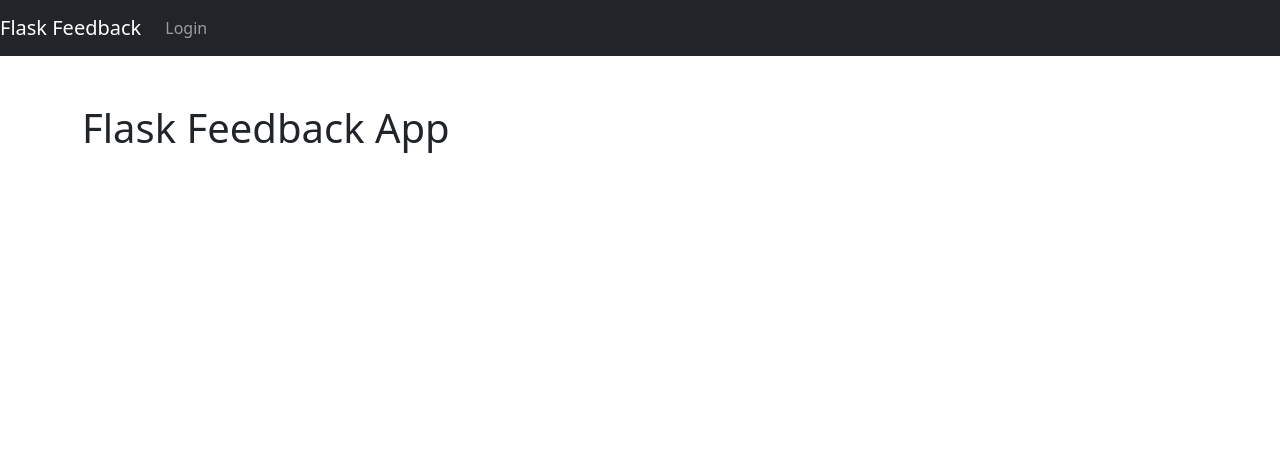
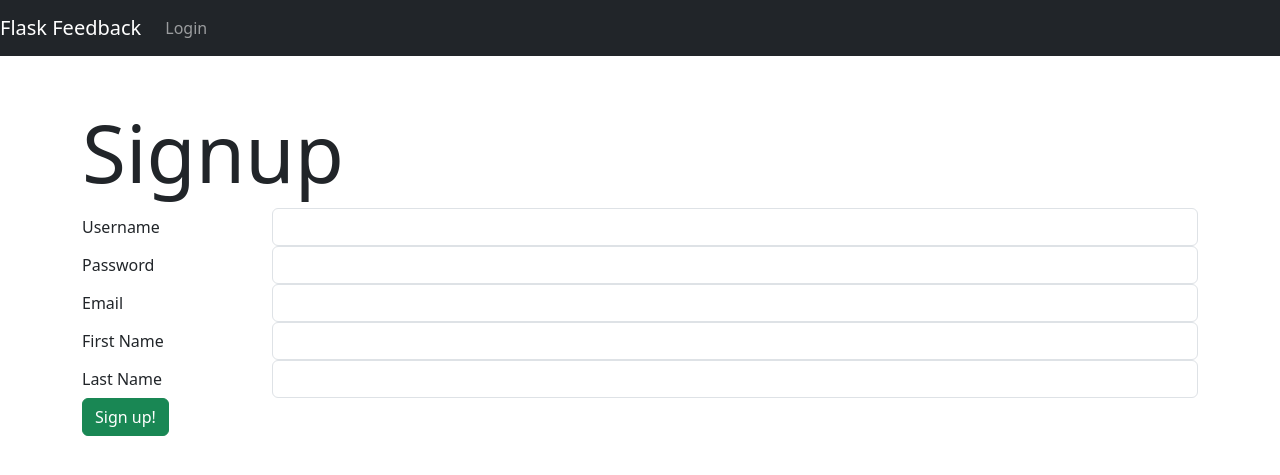
Before and after one commit to dauntlyss/flask-feedback, a Flask app: template templates/users/register.html in a window 1280 px wide. Shown: the top 475 px of the page. Run offline with Flask 2, Linux system fonts and the light colour scheme; the template is opened without the code that fills it: values that come from a table or form of the project are taken from there, others are empty; some libraries are stand-ins or nearby versions.

Commit message:
created registration form and route

```diff
--- a/app.py
+++ b/app.py
@@ -1,7 +1,7 @@
 from flask import Flask, render_template, redirect, session, get_flashed_messages
 from flask_debugtoolbar import DebugToolbarExtension
 from models import User, connect_db, db
-# from forms import RegisterForm, LoginForm
+from forms import LoginForm, RegisterForm
 
 app = Flask(__name__)
 
@@ -17,4 +17,24 @@ connect_db(app)
 
 @app.route('/')
 def home_page():
-    return render_template('users/register.html')
+    return redirect("/register")
+
+@app.route('/register', methods=['GET', 'POST'])
+def register():
+    "Registers user and produces form to handle registration"
+    form = RegisterForm()
+
+    if form.validate_on_submit():
+        username = form.username.data
+        password = form.password.data
+        first_name = form.first_name.data
+        last_name = form.last_name.data
+        email = form.email.data
+
+        user = User.register(username, password, first_name, last_name, email)
+
+        db.session.commit()
+        return redirect("/show")
+
+    else:
+        return render_template("users/register.html", form=form)
--- a/forms.py
+++ b/forms.py
@@ -0,0 +1,18 @@
+from flask_wtf import FlaskForm
+from wtforms import StringField, PasswordField
+from wtforms.validators import InputRequired
+
+class LoginForm(FlaskForm):
+    """User login form."""
+    username = StringField("Username", validators=[InputRequired()])
+    password = PasswordField("Password", validators=[InputRequired()])
+
+
+class RegisterForm(FlaskForm):
+    """User registration form."""
+
+    username = StringField("Username", validators=[InputRequired()])
+    password = PasswordField("Password", validators=[InputRequired()])
+    email = StringField("Email", validators=[InputRequired()])
+    first_name = StringField("First Name", validators=[InputRequired()])
+    last_name = StringField("Last Name", validators=[InputRequired()])
--- a/models.py
+++ b/models.py
@@ -41,7 +41,6 @@ class User(db.Model):
     @classmethod
     def authenticate(cls, username, password):
         """Validate that user exists & password is correct.
-
         Return user if valid; else return False.
         """
 
--- a/templates/users/register.html
+++ b/templates/users/register.html
@@ -4,7 +4,35 @@
 
 {% block content %}
 
-<h1>Flask Feedback App </h1>
+<h1 class="display-1">Signup</h1>
+
+<form method="POST">
+
+  {{ form.hidden_tag() }}
+
+  {% for field in form.errors %}
+  <div class="alert alert-danger">{{ field }}:
+    <ul>
+      {% for error in form.errors[field] %}
+      <li>{{ error }}</li>
+      {% endfor %}
+    </ul>
+  </div>
+  {% endfor %}
+
+  {% for field in form if field.widget.input_type != 'hidden' %}
+
+  <div class="form-group row">
+    {{field.label(class="col-sm-2 col-form-label")}}
+    <div class="col-sm-10">
+      {{field(class="form-control")}}
+    </div>
+  </div>
+
+  {% endfor %}
+
+  <button class="btn btn-success">Sign up!</button>
+</form>
 
 
 
```
Also changed, not shown: templates/users/show.html (+12 -0 lines).
